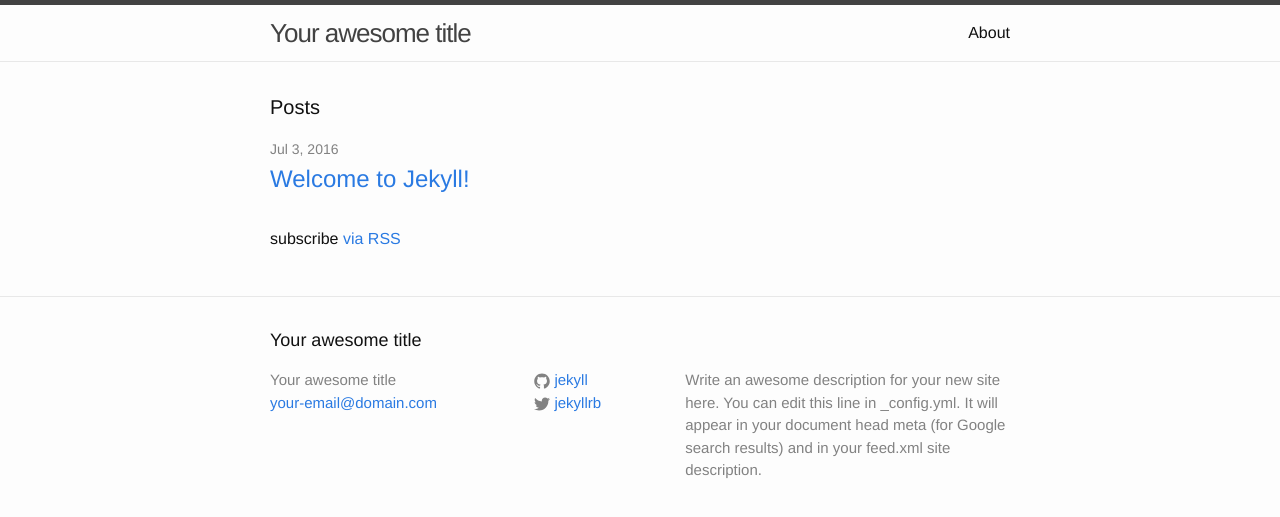
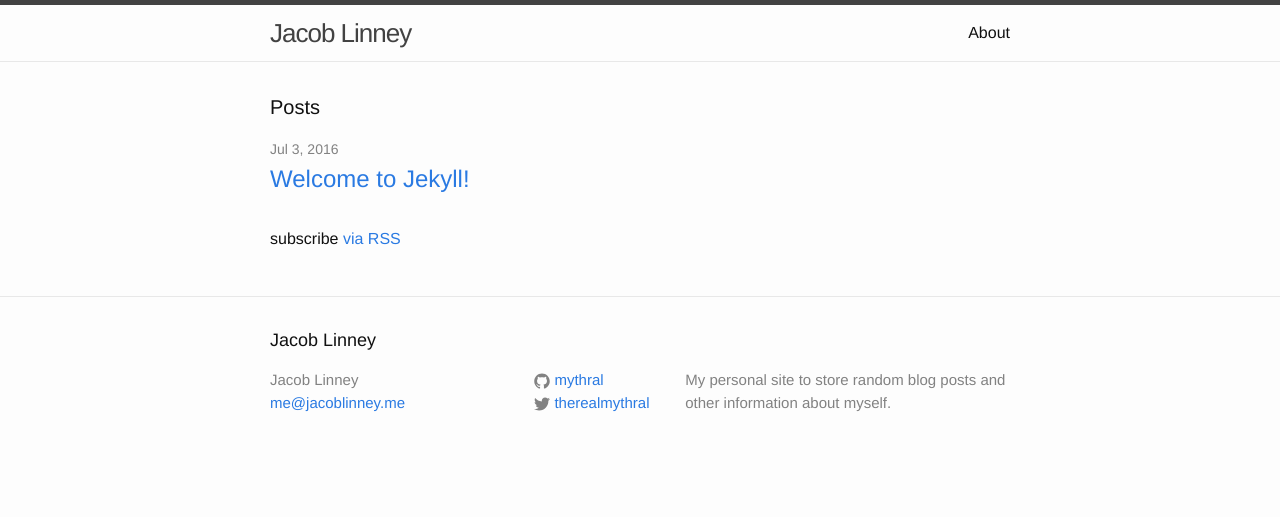
Before and after one commit to Mythral/mythral.github.io, a Jekyll site: the page built from index.html, in a window 1280 px wide. Shown: the top 517 px of the page. Built offline with Jekyll 4.4.1, drawn with Linux system fonts in a browser that asks for light colours.

Commit message:
Configured _config.yml

```diff
--- a/_config.yml
+++ b/_config.yml
@@ -6,16 +6,15 @@
 # 'jekyll serve'. If you change this file, please restart the server process.
 
 # Site settings
-title: Your awesome title
-email: your-email@domain.com
+title: Jacob Linney
+email: me@jacoblinney.me
 description: > # this means to ignore newlines until "baseurl:"
-  Write an awesome description for your new site here. You can edit this
-  line in _config.yml. It will appear in your document head meta (for
-  Google search results) and in your feed.xml site description.
+  My personal site to store random blog posts and other information about
+  myself.
 baseurl: "" # the subpath of your site, e.g. /blog
-url: "http://yourdomain.com" # the base hostname & protocol for your site
-twitter_username: jekyllrb
-github_username:  jekyll
+url: "https://jacoblinney.me/" # the base hostname & protocol for your site
+twitter_username: therealmythral
+github_username:  mythral
 
 # Build settings
 markdown: kramdown
```
